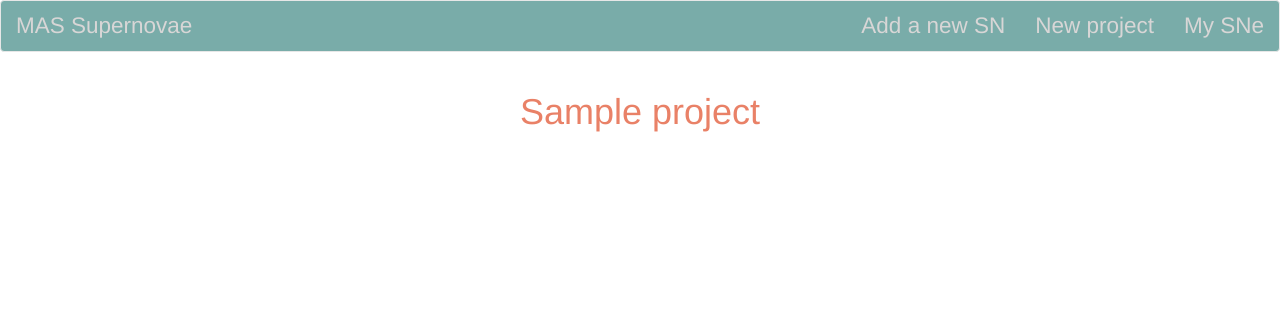
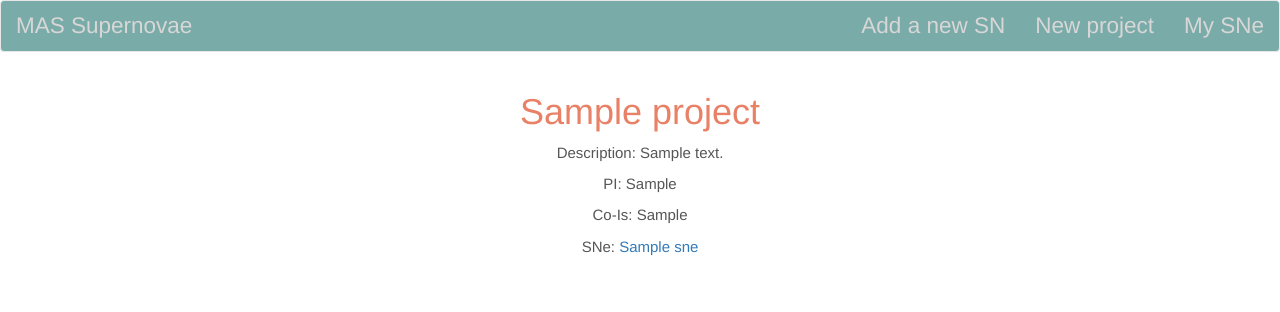
Before and after one commit to ktakats/supernovadb, a Django app: template SNe/templates/project.html in a window 1280 px wide. Shown: the top 312 px of the page. Run offline with Django 3.2, Linux system fonts and the light colour scheme; the template is opened without the code that fills it: most values are stand-ins (such as "Sample title", 1, 10 or a date in 2020); some libraries are stand-ins or nearby versions.

Commit message:
project page

```diff
--- a/SNe/templates/layout.html
+++ b/SNe/templates/layout.html
@@ -35,7 +35,7 @@
     </div>
   </nav>
 
-
+<div class=container-fluid>
   <div class="row">
     <div class="col-md-6 col-md-offset-3">
       <h1>
@@ -44,14 +44,15 @@
     </h1>
     </div>
   </div>
-
+</div>
+<div class="container-fluid">
   <div class="row">
     <div class="col-md-6 col-md-offset-3">
       {% block content %}
       {% endblock %}
     </div>
   </div>
-
+</div>
 {% block plot %}
 
 {%endblock %}
--- a/SNe/templates/project.html
+++ b/SNe/templates/project.html
@@ -1,3 +1,22 @@
 {% extends 'layout.html' %}
 
 {% block title %}{{project.title}}{% endblock %}
+
+{% block content %}
+
+<p>Description: {{project.description}}</p>
+
+<p>PI: {{project.pi.first_name}} </p>
+
+<p>Co-Is:
+{% for coi in project.coinvestigators.all %}
+{{coi.first_name}} </br>
+{%endfor%}
+</p>
+
+<p>SNe:
+{% for sn in project.sne.all %}
+<a href="{{sn.get_absolute_url}}">{{sn}}</a></br>
+{% endfor%}
+</p>
+{% endblock %}
```
Also changed, not shown: functional_tests/test_sn_pages.py (+12 -1 lines).
